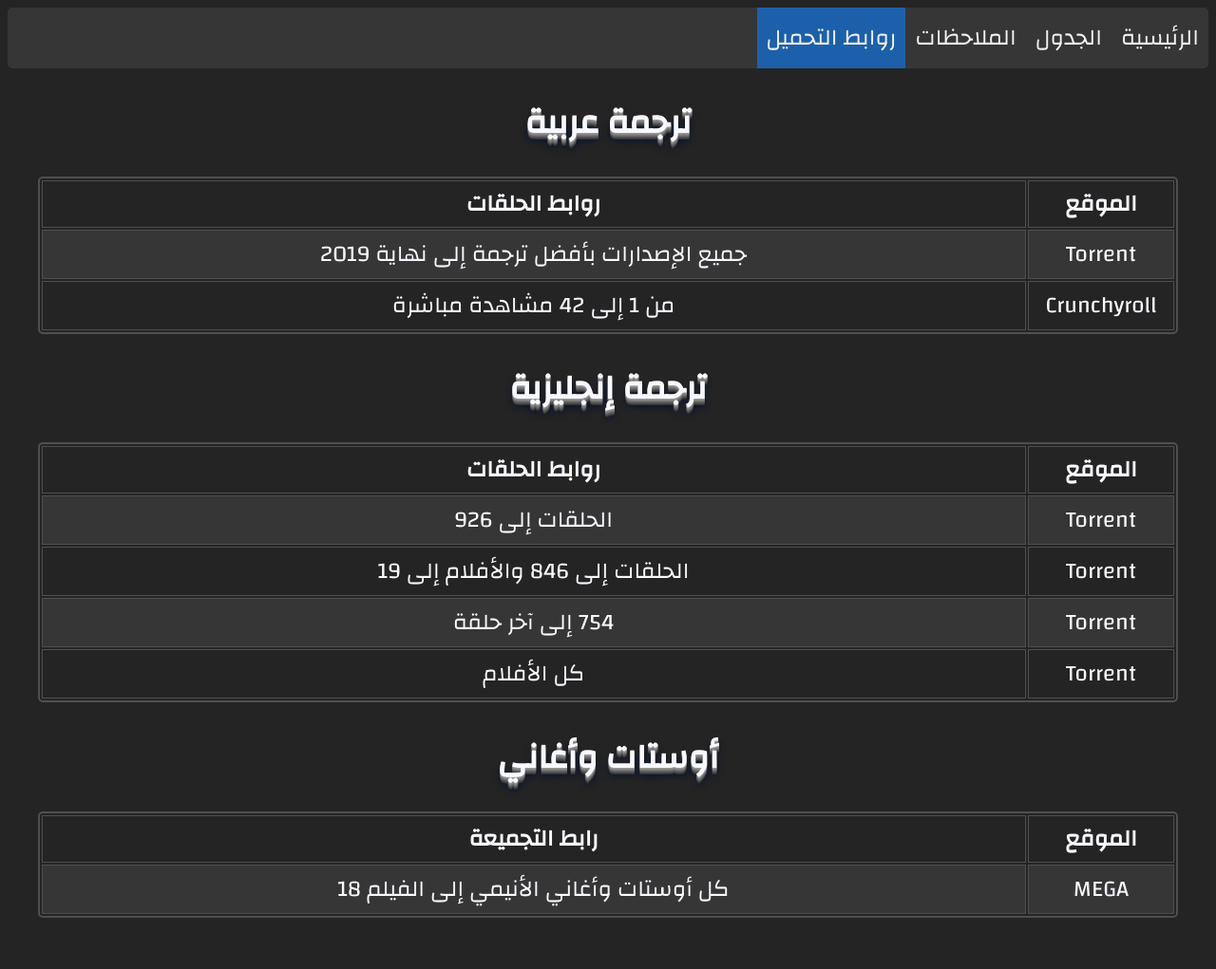
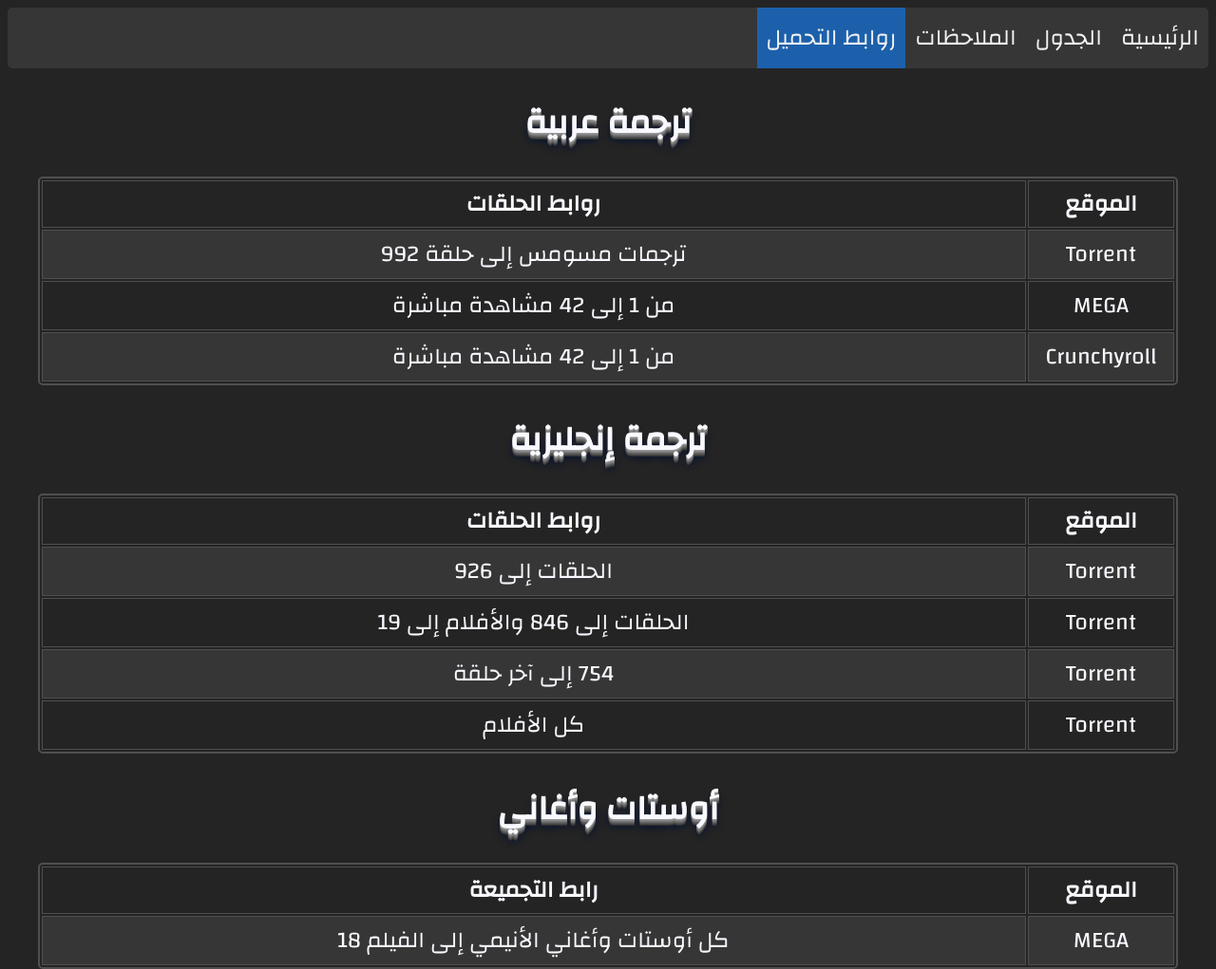
Before and after one commit to GarooSama/alele, a plain HTML site: page links.html in a window 1280 px wide. Shown: the whole page at 95% size. Drawn offline with Linux system fonts and the light colour scheme.

Commit message:
Update links.html

```diff
--- a/links.html
+++ b/links.html
@@ -188,7 +188,11 @@
             </tr>
             <tr>
                 <td width="13%">Torrent</td>
-                <td colspan="3"><button class="btn-1" onclick="openInNewTab('https://nyaa.si/view/1210666');"><span>جميع الإصدارات بأفضل ترجمة إلى نهاية 2019</span></button></td>
+                <td colspan="3"><button class="btn-1" onclick="openInNewTab('https://docs.google.com/spreadsheets/d/1nkAnly52HdZjjj3oELCtPWIfhIn-BbODwGHmG8v5QgY/edit#gid=439692909');"><span>ترجمات مسومس إلى حلقة 992</span></button></td>
+            </tr>
+            <tr>
+                <td width="13%">MEGA</td>
+                <td colspan="3"><button class="btn-1" onclick="openInNewTab('https://www.crunchyroll.com/case-closed');"><span>من 1 إلى 42 مشاهدة مباشرة</span></button></td>
             </tr>
             <tr>
                 <td width="13%">Crunchyroll</td>
```
